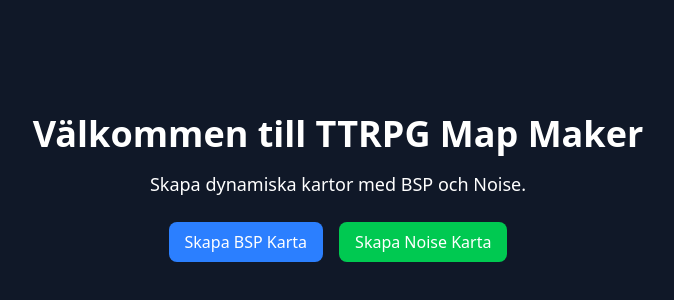
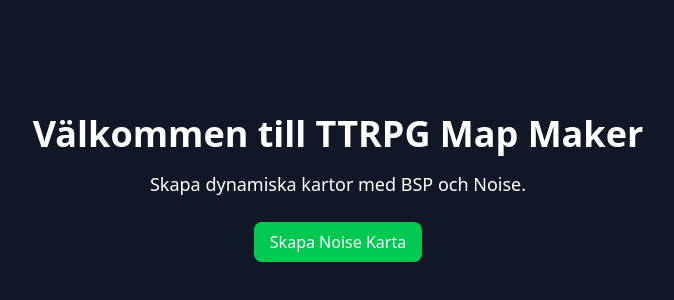
Before and after one commit to urie8/ttrpg-map-maker, a React (Vite) app: page / in a window 1280 px wide. Shown: the part 212-512 px from the top of the page, without its empty margins (302-976 px from the left). Built offline with nearby package versions, Linux system fonts and the light colour scheme.

Commit message:
Scroll fix

```diff
--- a/src/Pages/Home.jsx
+++ b/src/Pages/Home.jsx
@@ -10,12 +10,12 @@ function Home() {
       <p className="text-lg mb-6">Skapa dynamiska kartor med BSP och Noise.</p>
 
       <div className="flex space-x-4">
-        <Link
+        {/* <Link
           to="/bsp"
           className="px-4 py-2 bg-blue-500 rounded-lg hover:bg-blue-600 transition"
         >
           Skapa BSP Karta
-        </Link>
+        </Link> */}
         <Link
           to="/simplex"
           className="px-4 py-2 bg-green-500 rounded-lg hover:bg-green-600 transition"
--- a/src/Pages/Simplex.jsx
+++ b/src/Pages/Simplex.jsx
@@ -9,7 +9,7 @@ const Simplex = () => {
   const [scale, setScale] = useState(2.5);
 
   return (
-    <div className="flex flex-col h-screen bg-gray-900 text-white p-6">
+    <div className="flex flex-col min-h-screen bg-gray-900 text-white p-6">
       {/* Navigeringsknappar */}
       <div className="flex justify-start space-x-4 mb-6">
         <Link
--- a/src/index.css
+++ b/src/index.css
@@ -1,8 +1,8 @@
 html,
 body,
 #root {
-  height: 100%;
+  height: auto;
   margin: 0;
   padding: 0;
-  overflow: hidden;
+  overflow: auto;
 }
```
